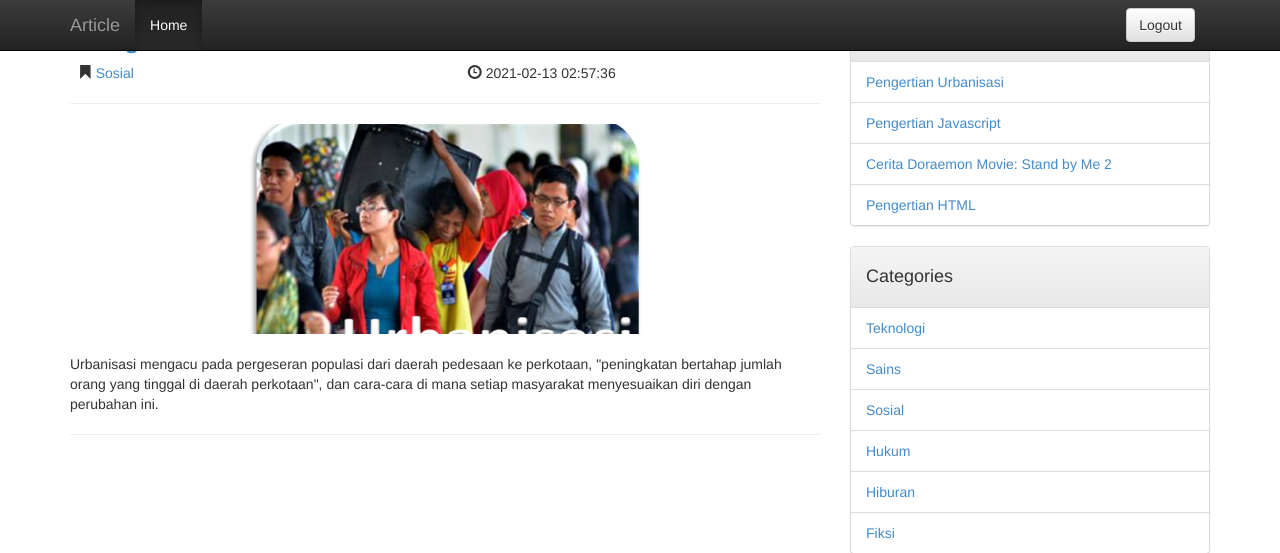
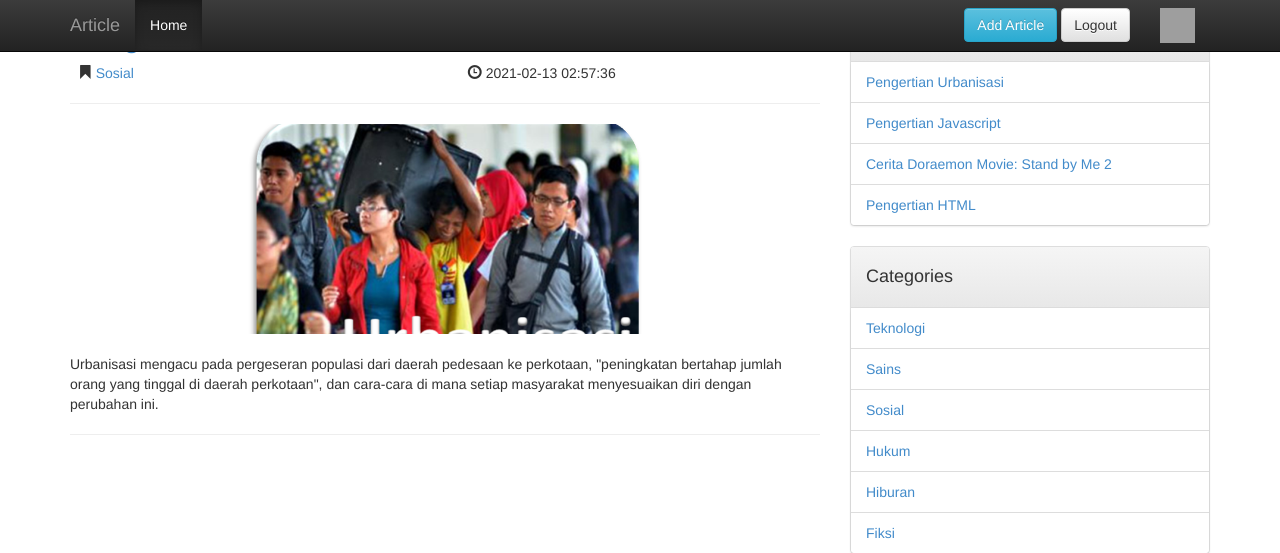
Before and after one commit to Tosin-id/Batch21-Kloter3-, a PHP site: page /singlepost.php?id=3 in a window 1280 px wide. Shown: the top 553 px of the page. Run offline with PHP 8.4, Linux system fonts and the light colour scheme; the visitor is signed in with stand-in values (Sample User, id 1); data comes from the database, SQL or seed files in the repository; grey boxes are pictures that could not be loaded.

Commit message:
Commit jawaban

```diff
--- a/4B/singlepost.php
+++ b/4B/singlepost.php
@@ -71,9 +71,20 @@ try {
                 <a href="index.php" class="navbar-brand">Article</a>
             </div>
             <nav class="collapse navbar-collapse bs-navbar-collapse" role="navigation">
-                <form class="navbar-form navbar-right" role="search">
+                <div class="navbar-form navbar-right">
+                    <a class="nav-link dropdown-toggle" href="#" id="navbardrop" role="button" data-toggle="dropdown" aria-haspopup="true" aria-expanded="false">
+                        <img src="assets/img/<?php echo $photo ?>" width="35px" height="35px" class="rounded-circle">
+                    </a>
+                    <div class="dropdown-menu" aria-labelledby="navbardrop">
+                        <a class="dropdown-item" href="#">Profil</a>
+                        <div class="dropdown-divider"></div>
+                        <a class="dropdown-item" href="logout.php" style="color: orangered;">Logout</a>
+                    </div>
+                </div>
+                <div class="navbar-form navbar-right">
+                    <a href="add_content.php" class="btn btn-info ml-3">Add Article</a>
                     <a href="logout.php" class="btn btn-default">Logout</a>
-                </form>
+                </div>
                 <ul class="nav navbar-nav">
                     <li class="active"><a href="index.php">Home</a></li>
                 </ul>
```
